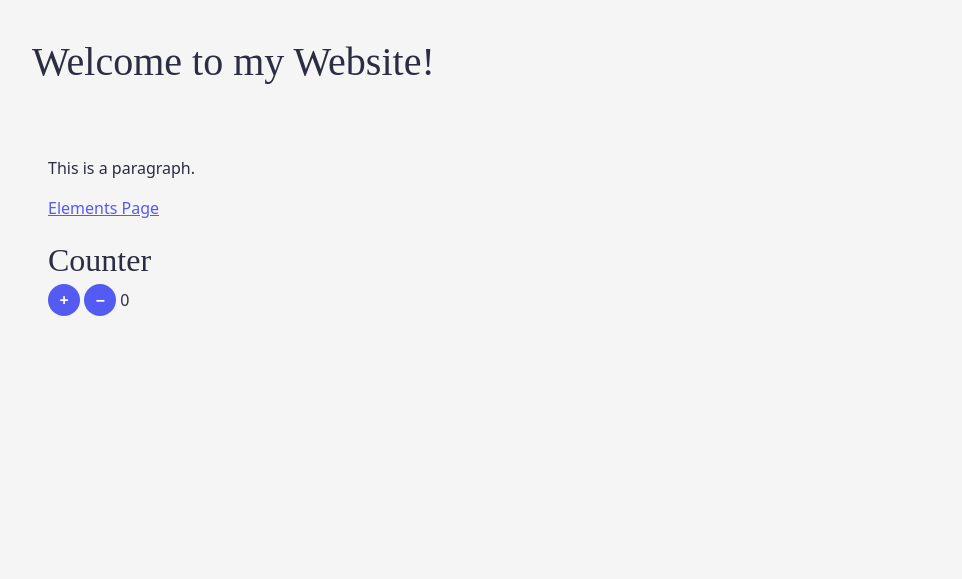
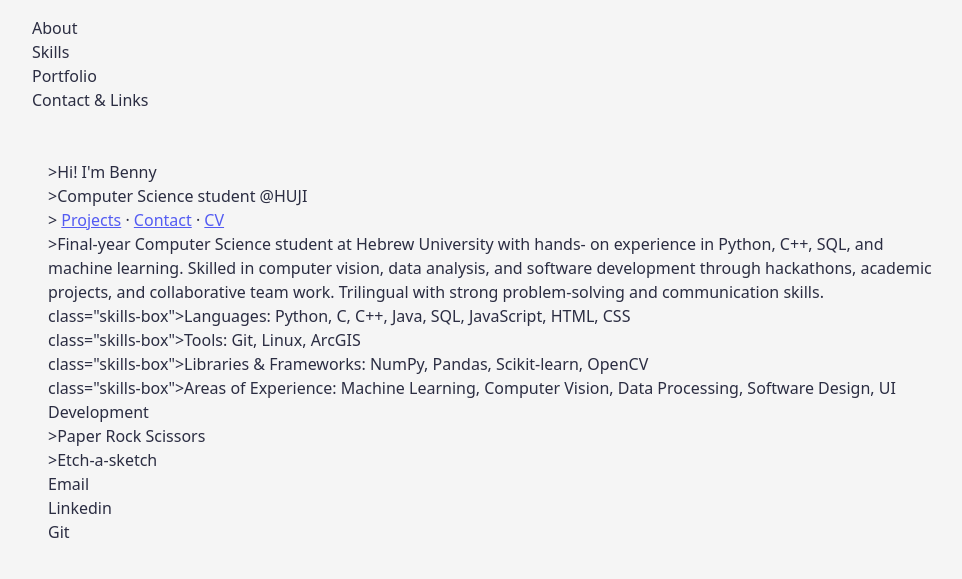
Before and after one commit to bennyberg/benny-website, a website built with Vite: page index.html in a window 1280 px wide. Shown: the whole page, without its empty margins (144-1106 px from the left). Built offline with nearby package versions, Linux system fonts and the light colour scheme; a web font is replaced by a local one.

Commit message:
added template

```diff
--- a/index.html
+++ b/index.html
@@ -1,5 +1,6 @@
 <!DOCTYPE html>
 <html lang="en">
+
 <head>
   <meta charset="UTF-8" />
   <link rel="icon" type="image/svg+xml" href="/favicon.png" />
@@ -7,22 +8,55 @@
   <title>My Website</title>
   <link href="/styles/main.css" rel="stylesheet" />
 </head>
+
 <body>
   <header role="banner">
-      <h1>Welcome to my Website!</h1>
+       <div>About</div>
+       <div>Skills</div>
+       <div>Portfolio</div>
+       <div>Contact & Links</div>
     </header>
   <main>
-      <p>This is a paragraph.</p>
-      <a href="/elements.html">Elements Page</a>
+    <section id=intro>
+      <div>>Hi! I'm Benny</div>
+      <div>>Computer Science student @HUJI</div>
+      <div>>
+        <a href="#projects">Projects</a> ·
+        <a href="#contact">Contact</a> ·
+        <a href="/Benjamin_Berg_CV.pdf" download>CV</a>
+      </div>
 
-      <div class="counter">
-        <h2>Counter</h2>
-        <button id="increment" class="counter-button">+</button>
-        <button id="decrement" class="counter-button">−</button>
-        <span id="count">0</span>
-      </div>
+    </section>
+    <section id=about>
+      <div>>Final-year Computer Science student at Hebrew University with hands-
+        on experience in Python, C++, SQL, and machine learning. Skilled in
+        computer vision, data analysis, and software development through
+        hackathons, academic projects, and collaborative team work. Trilingual
+        with strong problem-solving and communication skills.</div>
+    </section>
+    <section id=skills>
+      <div> class="skills-box">Languages: Python, C, C++, Java, SQL, JavaScript, HTML, CSS</div>
+      <div> class="skills-box">Tools: Git, Linux, ArcGIS</div>
+      <div> class="skills-box">Libraries & Frameworks: NumPy, Pandas, Scikit-learn,
+        OpenCV</div>
+      <div> class="skills-box">Areas of Experience: Machine Learning, Computer Vision,
+        Data Processing, Software Design, UI Development</div>
+
+    </section>
+
+    <section id=portfolio>
+      <div>>Paper Rock Scissors</div>
+      <div>>Etch-a-sketch</div>
+    </section>
+    <section id=contact>
+      <div>Email</div>
+      <div>Linkedin</div>
+      <div>Git</div>
+    </section>
+
   </main>
 
   <script type="module" src="/main.js"></script>
 </body>
+
 </html>
```
Lines whose indentation alone changed are shown as unchanged.
